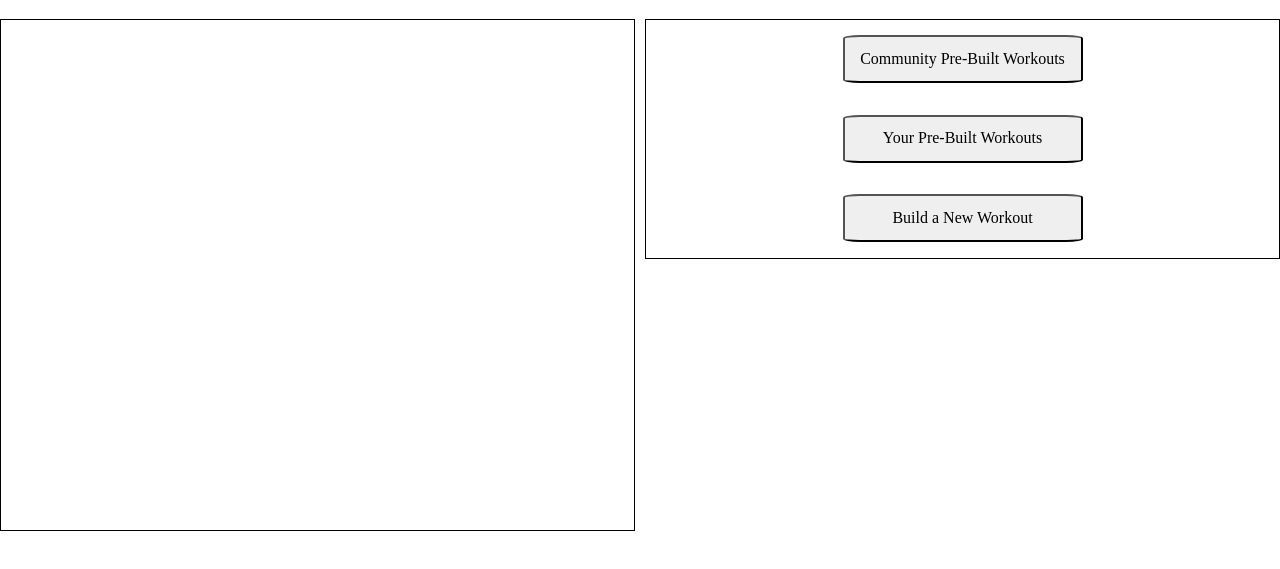
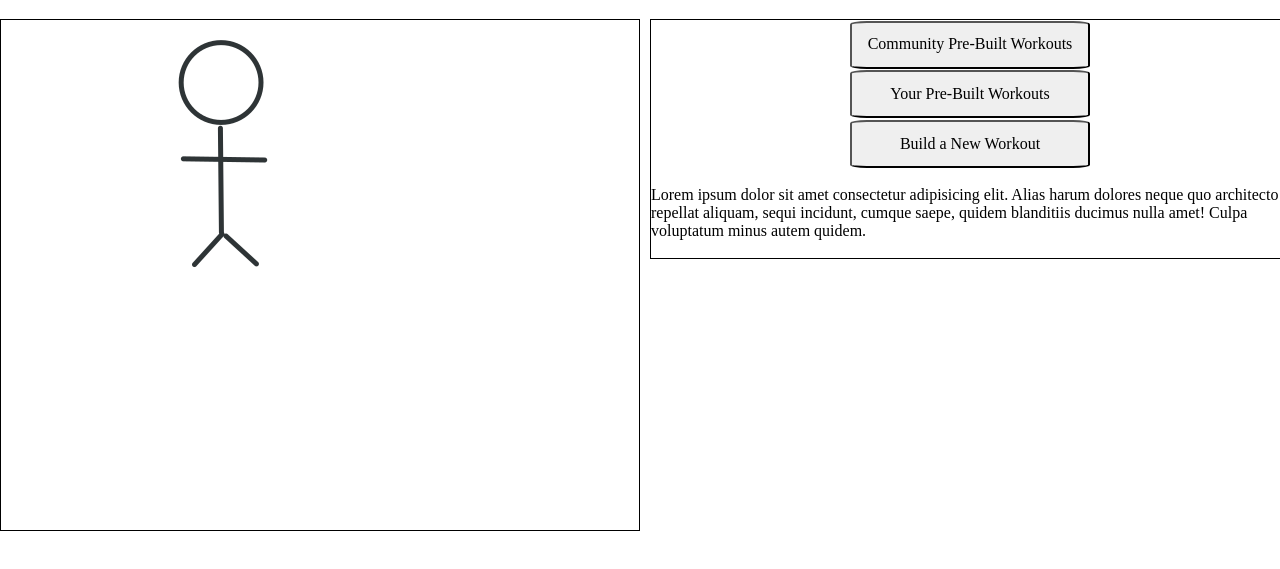
Before and after one commit to turbokungfu/HIIT-Machine, a plain HTML site: page index.html in a window 1280 px wide. Shown: the part 63-632 px from the top of the page. Drawn offline with Linux system fonts and the light colour scheme.

Commit message:
added a picture

```diff
--- a/css/style.css
+++ b/css/style.css
@@ -13,9 +13,10 @@
 }
 .page{
   display: grid;
-  grid-template-columns: repeat(2, 1fr);
+  grid-template-columns: 50% 50%;
+  grid-template-rows: 50% 50%;
+
   gap: 10px;
-  grid-auto-rows: minmax(100px, auto);
 }
 .woPicture{
   grid-column: 1;
@@ -24,12 +25,11 @@
 }
 .woButtons{
   grid-column: 2;
+  display: grid;
   border: 1px solid black;
   justify-items: center;
   align-items: center;
-  display: grid;
   height: 15rem;
-  grid-template-rows: (3);
 }
 #button1{
  height: 3rem;
@@ -49,3 +49,6 @@
  width: 15rem;
  border-radius: 7%;
 }
+.explain{
+  grid-row: 2;
+}
--- a/index.html
+++ b/index.html
@@ -18,14 +18,18 @@
 	</section>
 <section class="page">
 		<section  class="woPicture">
-		<img id="woWindow" src="" alt="">
+		<img id="woWindow" src="assets/workoutPerson.png" alt="">
 	</section>
 	<section class="woButtons">
 		<button id="button1">Community Pre-Built Workouts</button>
 		<button id="button2">Your Pre-Built Workouts</button>
 		<button id="button3">Build a New Workout</button>
+		<p>Lorem ipsum dolor sit amet consectetur adipisicing elit. Alias harum dolores neque quo architecto repellat aliquam, sequi incidunt, cumque saepe, quidem blanditiis ducimus nulla amet! Culpa voluptatum minus autem quidem.</p>
 	</section>
-</section>
+		</section>
+	</section>
+	<section class="explain">
+
 		<script type="text/javascript" src="js/main.js"></script>
 	</body>
 </html>
```
Also changed, not shown: assets/workoutPerson.png (added).
